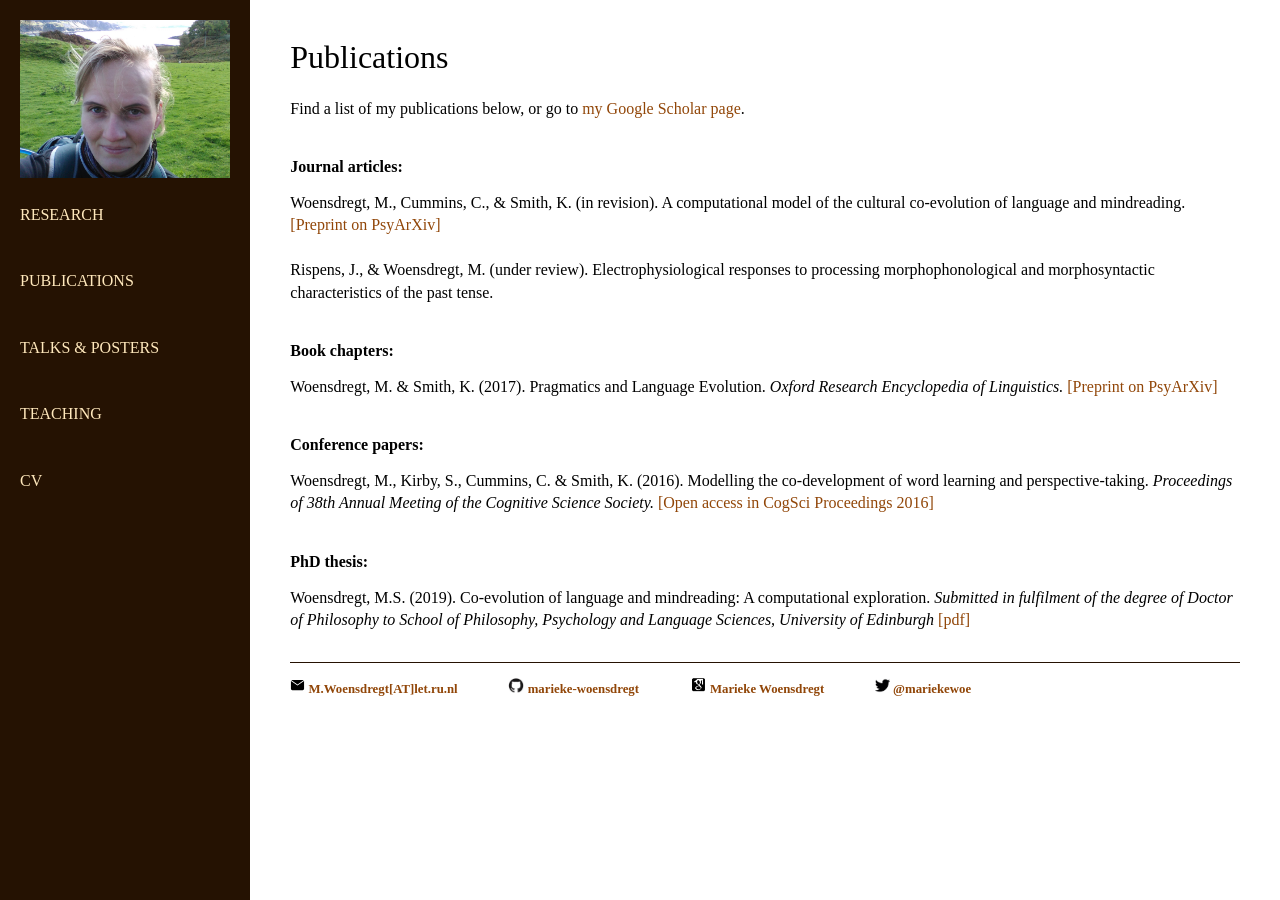
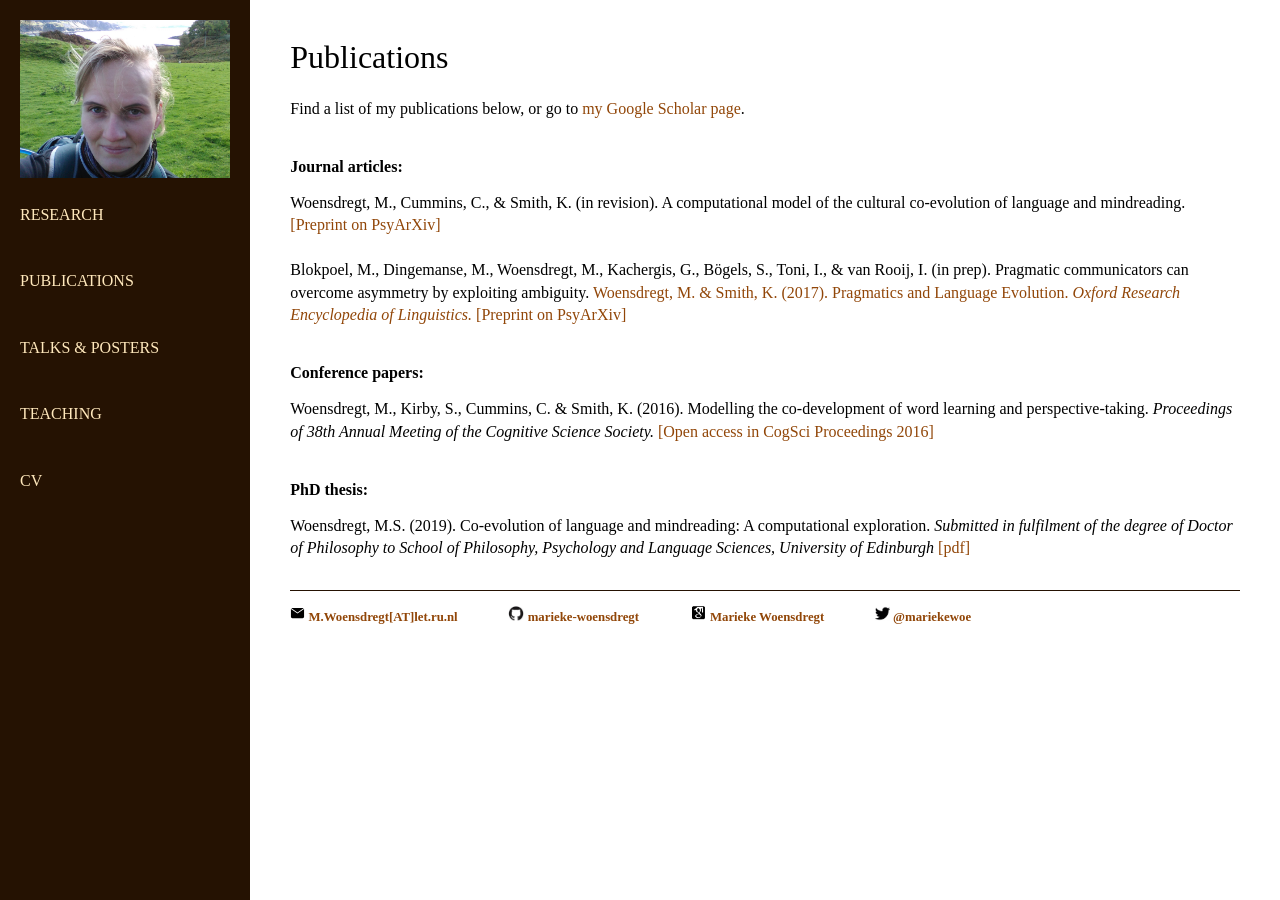
Before and after one commit to marieke-woensdregt/marieke-woensdregt.github.io, a Jekyll site: the page built from publications/index.html, in a window 1280 px wide. Built offline with Jekyll 4.4.1, drawn with Linux system fonts in a browser that asks for light colours.

Commit message:
Update index.html

```diff
--- a/publications/index.html
+++ b/publications/index.html
@@ -14,6 +14,12 @@ title: Publications
 	<p class="bottom-one">
 		Woensdregt, M., Cummins, C., &amp; Smith, K. (in revision).
 		A computational model of the cultural co-evolution of language and mindreading. <a href="https://psyarxiv.com/3bmsx/">[Preprint on PsyArXiv]</a>
+
+		<br />
+		<br />
+
+		Blokpoel, M., Dingemanse, M., Woensdregt, M., Kachergis, G., Bögels, S., Toni, I., & van Rooij, I. (in prep). Pragmatic communicators can overcome asymmetry by exploiting ambiguity.
+		<a href="https://doi.org/10.31219/osf.io/q56xs>[OSF Preprint]</a>
 
 		<br />
 		<br />
```
